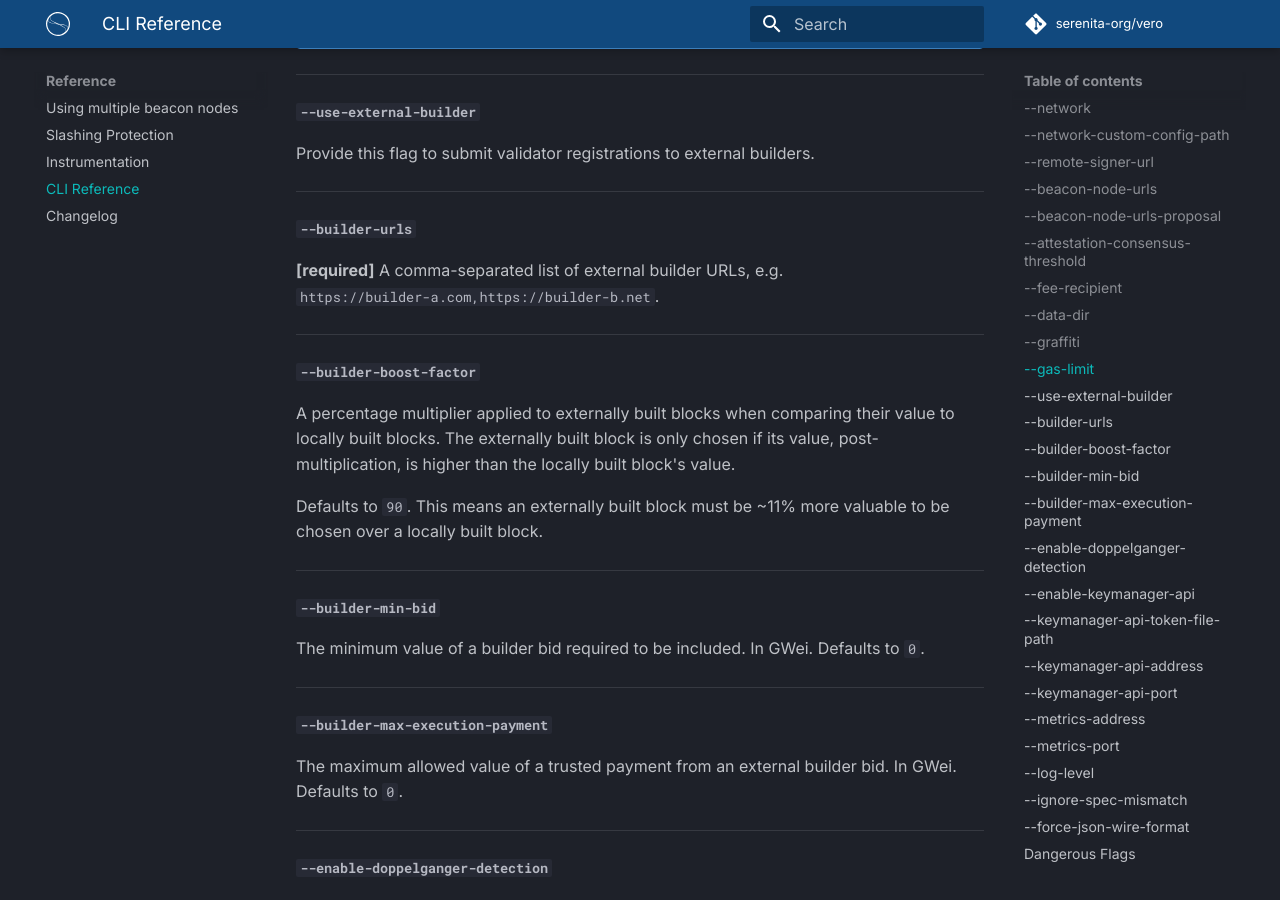
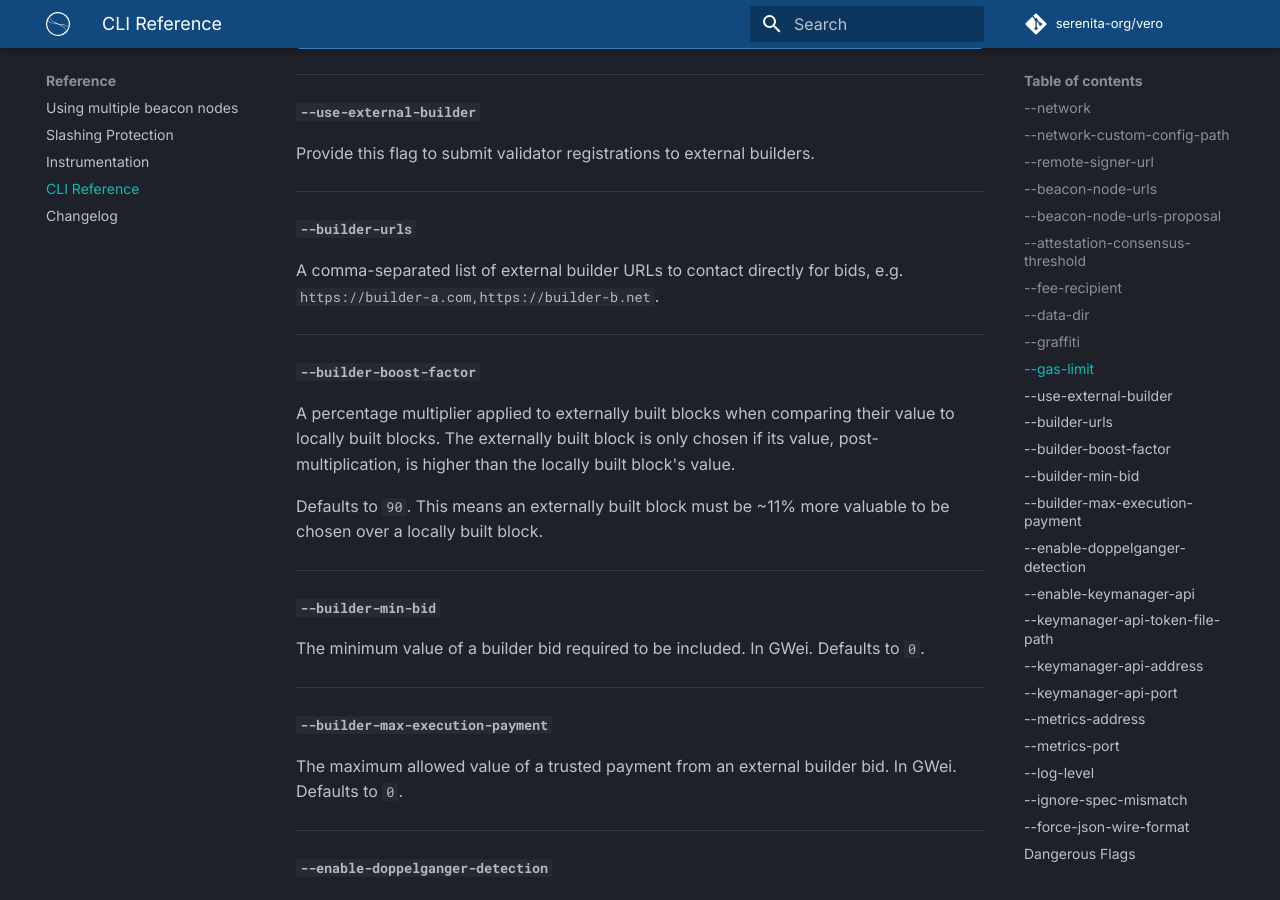
Before and after one commit to serenita-org/vero, an MkDocs documentation site: the page built from docs/docs/reference/cli_reference.md, in a window 1280 px wide and 900 px high, scrolled down 2280 px. Built offline with MkDocs 1.6.1 and Material for MkDocs 9.7.7, drawn with Linux system fonts in a browser that asks for light colours; plug-ins that fetch from the network failed and are left out; comment, search, counter and statistics services are not loaded.

Commit message:
Update description for --builder-urls option
Clarified the description for the --builder-urls option.

```diff
--- a/docs/docs/reference/cli_reference.md
+++ b/docs/docs/reference/cli_reference.md
@@ -138,7 +138,7 @@ ___
 
 #### `--builder-urls`
 
-**[required]** A comma-separated list of external builder URLs, e.g. `https://builder-a.com,https://builder-b.net`.
+A comma-separated list of external builder URLs to contact directly for bids, e.g. `https://builder-a.com,https://builder-b.net`.
 ___
 
 #### `--builder-boost-factor`
```
